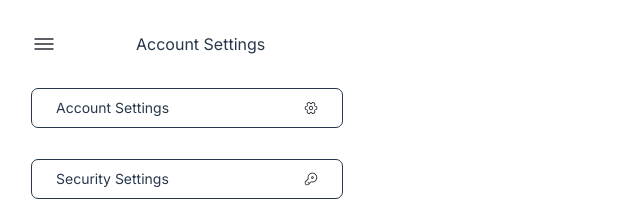
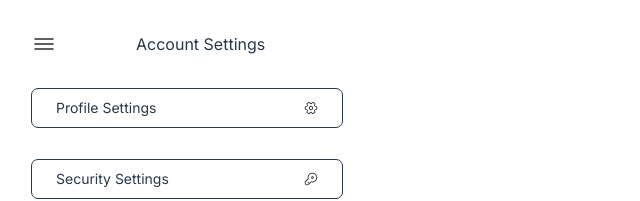
Before and after one commit to Maxwell011/moni-finance, a Next.js app: page /profile in a window 1280 px wide. Shown: the top 201 px of the page, without its empty margins (0-640 px from the left). Built offline with nearby package versions, Linux system fonts and the light colour scheme.

Commit message:
Update profile settings

```diff
--- a/src/app/profile/page.tsx
+++ b/src/app/profile/page.tsx
@@ -11,7 +11,7 @@ const Profile = () => {
         </div>
         <div>
           <div className='flex w-[312px] justify-between items-center border m-[31px] px-6 py-3 rounded-[7px] border-solid border-[#28374B] h-10 cursor-pointer'>
-            <h3 className='text-sm text-[#28374b]'>Account Settings</h3>
+            <h3 className='text-sm text-[#28374b]'>Profile Settings</h3>
             <Image
               src='/setting-2.svg'
               alt='Settings Icon'
```
